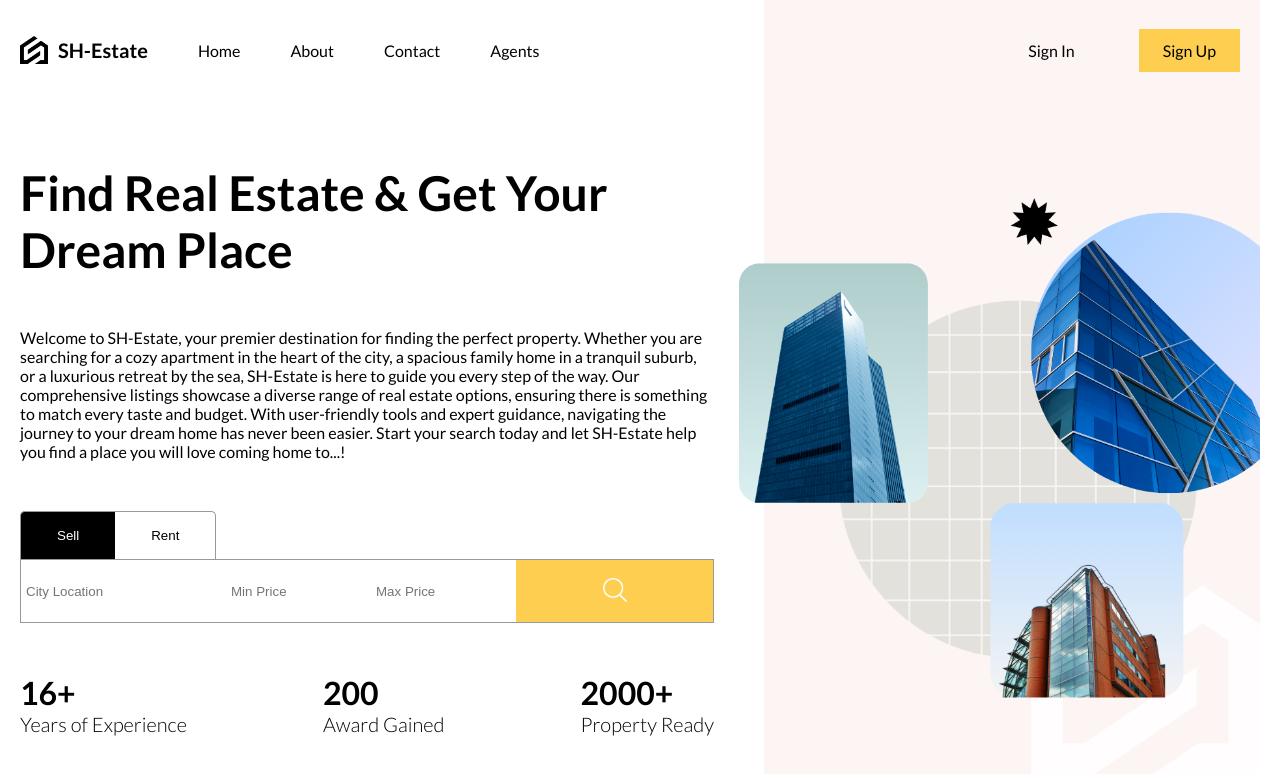
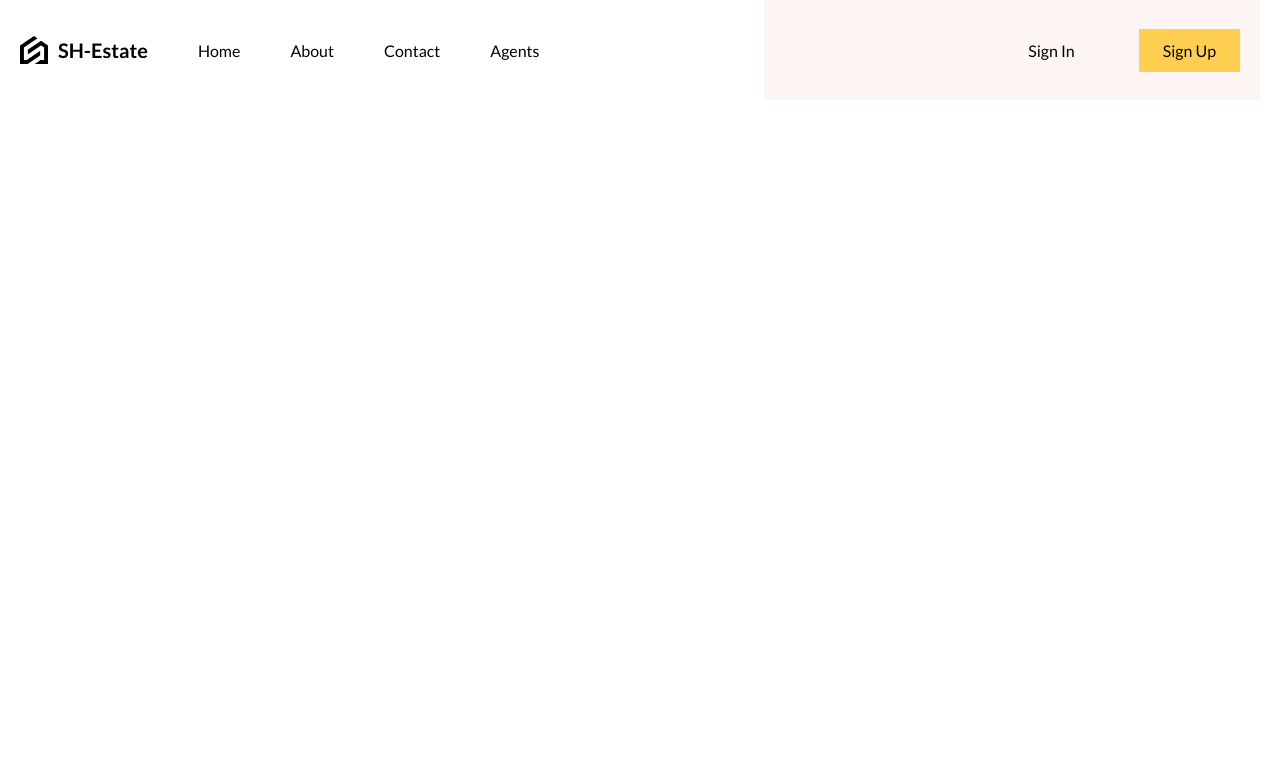
Before and after one commit to HadiKa47/SH-Estate, a React (Vite) app in the folder client/: page /list in a window 1280 px wide. Shown: the top 774 px of the page. Built offline with nearby package versions, Linux system fonts and the light colour scheme.

Commit message:
React Router Dom Outlet

```diff
--- a/client/src/App.jsx
+++ b/client/src/App.jsx
@@ -1,16 +1,37 @@
-import Navbar from "./components/navbar/Navbar";
 import HomePage from "./routes/homePage/homePage";
+import { createBrowserRouter, RouterProvider } from "react-router-dom";
+import ListPage from "./routes/listPage/listPage";
+import Layout from "./routes/layout/layout";
+import SinglePage from "./routes/singlePage/singlePage";
+import Login from "./routes/login/login";
 
-import "./layout.scss";
-export default function App() {
-  return (
-    <div className="layout">
-      <div className="navbar">
-        <Navbar />
-      </div>
-      <div className="content">
-        <HomePage />
-      </div>
-    </div>
-  );
+function App() {
+  const router = createBrowserRouter([
+    {
+      path: "/",
+      element: <Layout />,
+      children: [
+        {
+          path: "/",
+          element: <HomePage />,
+        },
+        {
+          path: "/list",
+          element: <ListPage />,
+        },
+        {
+          path: "/:id",
+          element: <SinglePage />,
+        },
+        {
+          path: "/login",
+          element: <Login />,
+        },
+      ],
+    },
+  ]);
+
+  return <RouterProvider router={router} />;
 }
+
+export default App;
--- /dev/null
+++ b/client/src/routes/layout/layout.jsx
@@ -0,0 +1,18 @@
+import "./layout.scss";
+import Navbar from "../../components/navbar/Navbar"
+import { Outlet } from "react-router-dom";
+
+function Layout() {
+  return (
+    <div className="layout">
+      <div className="navbar">
+        <Navbar />
+      </div>
+      <div className="content">
+        <Outlet/>
+      </div>
+    </div>
+  );
+}
+
+export default Layout;
--- a/client/src/layout.scss
+++ b/client/src/routes/layout/layout.scss
@@ -1,4 +1,4 @@
-@import "./responsive.scss";
+@import "../../responsive.scss";
 
 .layout {
   height: 100vh;
--- /dev/null
+++ b/client/src/routes/listPage/listPage.jsx
@@ -0,0 +1,9 @@
+import "./listPage.scss";
+
+export default function listPage() {
+  return (
+    <div>
+
+    </div>
+  )
+}
--- /dev/null
+++ b/client/src/routes/listPage/listPage.scss
@@ -0,0 +1 @@
+@import "../../responsive.scss";
--- /dev/null
+++ b/client/src/routes/login/login.jsx
@@ -0,0 +1,9 @@
+import "./login.scss";
+
+export default function login() {
+  return (
+    <div>
+
+    </div>
+  )
+}
--- /dev/null
+++ b/client/src/routes/singlePage/singlePage.jsx
@@ -0,0 +1,9 @@
+import "./singlePage.scss";
+
+export default function singlePage() {
+  return (
+    <div>
+
+    </div>
+  )
+}
--- /dev/null
+++ b/client/src/routes/singlePage/singlePage.scss
@@ -0,0 +1 @@
+@import "../../responsive.scss";
```
Also changed, not shown: client/src/routes/login/login.scss (added).
